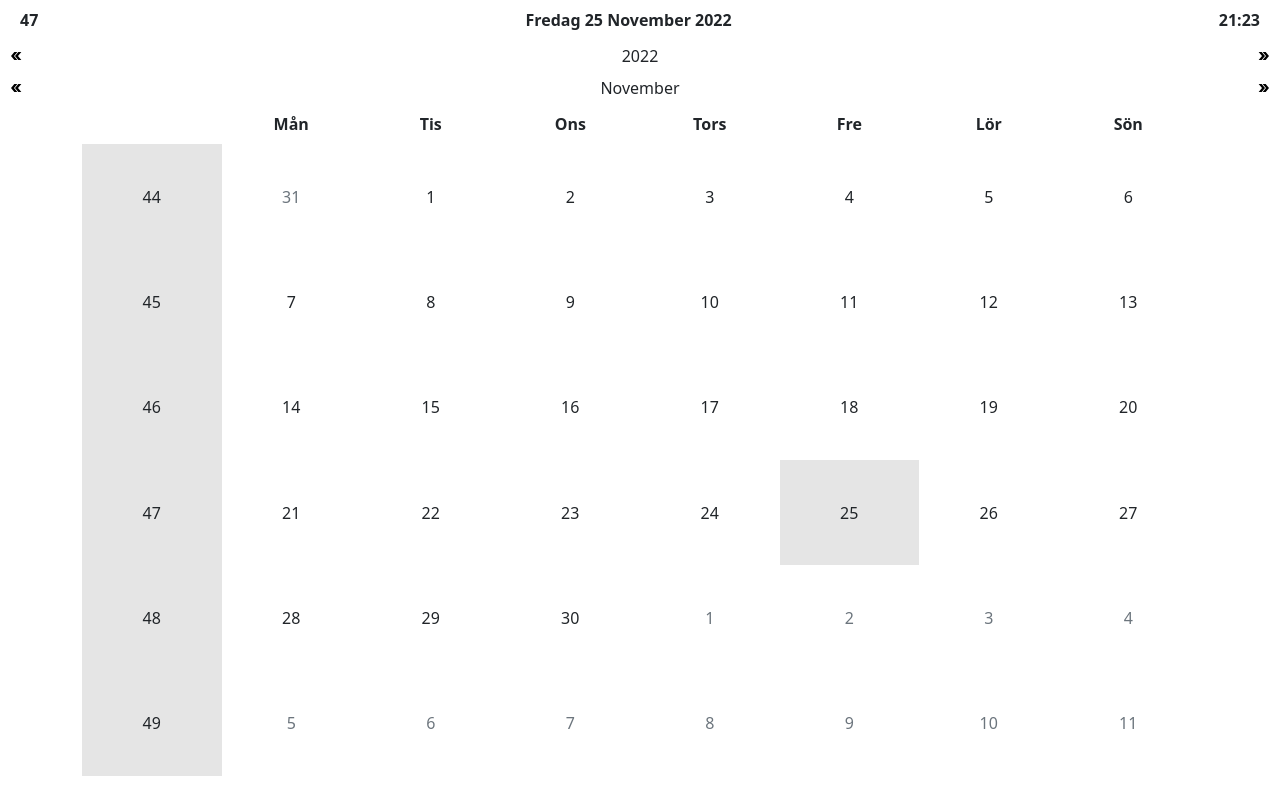
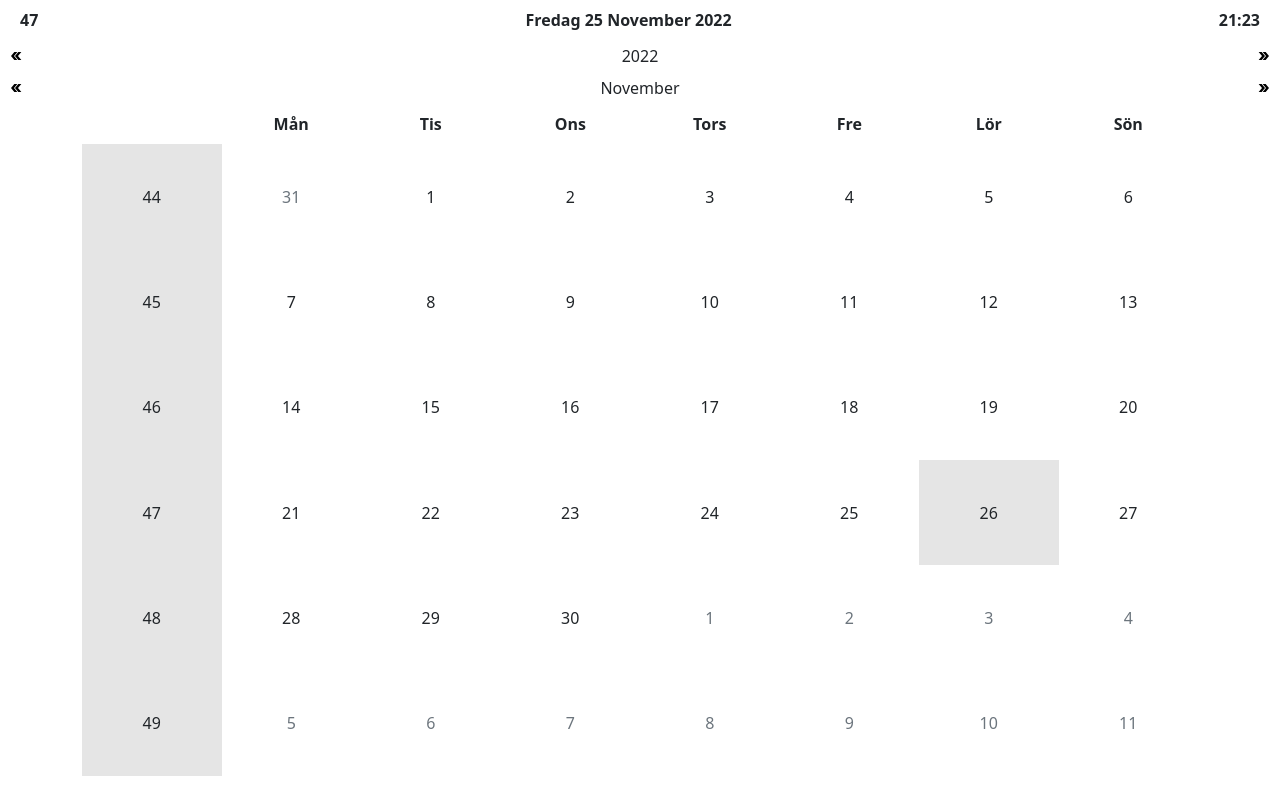
Before and after one commit to artur-berlikowski/calendar, a React (Vite) app: page / in a window 1280 px wide. Built offline with nearby package versions, Linux system fonts and the light colour scheme.

Commit message:
Each individual cell is a component.

```diff
--- /dev/null
+++ b/src/components/Cell.jsx
@@ -0,0 +1,14 @@
+const Cell = (props) => {
+  let { id, year, month, week, day, mute, highlight, isWeek } = props
+  return (
+    <td
+      id={id}
+      className={`border-0 text-center align-middle ${mute ? 'text-muted' : ''}`}
+      style={{ height: '15,83%', background: `${highlight ? 'rgba(0,0,0,0.1)' : ''}`, cursor: 'pointer' }}
+    >
+      {!isWeek ? day : week}
+    </td>
+  )
+}
+
+export default Cell
--- a/src/components/DatePicker.jsx
+++ b/src/components/DatePicker.jsx
@@ -47,63 +47,91 @@ const DatePicker = (props) => {
   }
 
   const handleMonthBack = () => {
-    if (selection.year > 1970) {
-      if (selection.month > 0) {
-        setSelection({
-          ...selection,
-          month: selection.month - 1
-        })
+    let year = selection.year
+    let month = selection.month
+    let week = selection.week
+    let day = selection.day
+
+    if (year >= 1970) {
+      let lastDayOfLastMonth = new Date(year, month, 0).getDate()
+      if (month > 0) {
+        month--
       } else {
-        setSelection({
-          ...selection,
-          year: selection.year - 1,
-          month: 11
-        })
+        year--
+        month = 11
       }
+      week = getWeekByDate(new Date(year, month, lastDayOfLastMonth))
+
+      setSelection({
+        ...selection,
+        year: year,
+        month: month,
+        week: week,
+        day: lastDayOfLastMonth
+      })
     }
   }
 
   const handleMonthNext = () => {
-    if (selection.month < 11) {
+    let year = selection.year
+    let month = selection.month
+    let week = selection.week
+    let day = selection.day
+
+    if (year > 1970) {
+      if (month < 11) {
+        month++
+      } else {
+        year++
+        month = 0
+      }
+      week = getWeekByDate(new Date(year, month, 1))
+      day = 1
+
       setSelection({
         ...selection,
-        month: selection.month + 1
-      })
-    } else {
-      setSelection({
-        ...selection,
-        year: selection.year + 1,
-        month: 0
+        year: year,
+        month: month,
+        week: week,
+        day: day
       })
     }
   }
 
   const generateDatesArray = async (year, month) => {
-    let daysInCurrentMonth = new Date(month === 12 ? year + 1 : year, month === 12 ? 1 : month + 1, 0).getDate()
-    let daysInLastMonth = new Date(month === 0 ? year - 1 : year, month === 0 ? 12 : month, 0).getDate()
-    let startsOn = new Date(year, month, 1).getDay()
+    console.log(year, month, selection.week, selection.day)
+    let daysInCurrentMonth = new Date(month === 11 ? year + 1 : year, month === 11 ? 0 : month + 1, 0).getDate()
+    let daysInLastMonth = new Date(year, month, 0).getDate()
+    let startsOn = new Date(year, month, 0).getDay()
     let rows = []
     let count = 0
 
     for (let row = 0; row < 6; row++) {
-      let notStarted = count < startsOn - 1
+      let notStarted = count < startsOn
       let lastMonth = month === 0 ? 11 : month - 1
       let newRow = [{
-        value: getWeekByDate(new Date(notStarted && lastMonth === 11 ? year - 1 : year, notStarted ? lastMonth : month, notStarted ? daysInLastMonth - (startsOn - 2) : count + 1)),
+        year: selection.year,
+        month: selection.month,
+        week: getWeekByDate(new Date(notStarted && lastMonth === 11 ? year - 1 : year, notStarted ? lastMonth : month, notStarted ? daysInLastMonth - (startsOn - 2) : count + 1)),
+        day: selection.day,
         isWeek: true,
         isLast: false,
         isNext: false
       }]
 
       for (let col = 0; col < 7; col++) {
-        let nextMonth = count - daysInCurrentMonth - (startsOn - 2) > 0
-        let dayInNextMonth = count - daysInCurrentMonth - (startsOn - 2)
-        let isLast = count < startsOn - 1
+        let dayInNextMonth = count - (daysInCurrentMonth - 1) - startsOn
+        let isLast = count < startsOn
+        let isNext = count > startsOn + daysInCurrentMonth - 1
+        let day = isLast ? (daysInLastMonth - (startsOn - count)) + 1 : isNext ? dayInNextMonth : (count - startsOn) + 1
         newRow.push({
-          value: isLast ? daysInLastMonth - (startsOn - 2 - count) : nextMonth ? dayInNextMonth : count - (startsOn - 2),
+          year: year,
+          month: month,
+          week: getWeekByDate(new Date(year, month, day)),
+          day: day,
           isWeek: false,
           isLast: isLast,
-          isNext: nextMonth
+          isNext: isNext
         })
         count++
       }
@@ -113,10 +141,10 @@ const DatePicker = (props) => {
   }
 
   const getWeekByDate = (date) => {
-    let start = new Date(date.getFullYear(), 0, 1)
-    let days = Math.floor((date - start) / (24 * 60 * 60 * 1000))
-
-    return Math.ceil(days / 7)
+    var dayNum = date.getUTCDay() || 7;
+    date.setUTCDate(date.getUTCDate() + 4 - dayNum);
+    var yearStart = new Date(Date.UTC(date.getUTCFullYear(), 0, 1));
+    return Math.ceil((((date - yearStart) / 86400000) + 1) / 7)
   }
 
   return (
--- a/src/components/Dates.jsx
+++ b/src/components/Dates.jsx
@@ -2,6 +2,9 @@
 import {
   Table
 } from 'react-bootstrap'
+
+//Component
+import Cell from './Cell'
 
 const Dates = (props) => {
   let { locale, selection, setSelection, data } = props
@@ -59,26 +62,19 @@ const Dates = (props) => {
             return (
               <tr key={rowIndex}>
                 {
-                  row.map((entry, colIndex) => {
-                    return (
-                      <td
-                        id={`${(entry.isLast ? 'last_' : '') + (entry.isNext ? 'next_' : '') + (!entry.isLast && !entry.isNext ? 'current_' : '') + entry.value}`}
-                        className={`
-                          border-0
-                            text-center
-                            align-middle
-                            ${entry.isLast || entry.isNext ? 'text-muted' : ''}
-                            `}
-                        style={{
-                          height: '15,83%',
-                          background: `${entry.isWeek ? 'rgba(0,0,0,0.1)' : !entry.isLast && !entry.isNext && entry.value === selection.day ? 'rgba(0,0,0,0.1)' : ''}`,
-                          cursor: 'pointer'
-                        }}
-                        key={colIndex}
-                        onClick={handleMakeSelection}
-                      >
-                        {entry.value}
-                      </td>)
+                  row.map((entry, index) => {
+                    let year = entry.year
+                    let month = entry.month
+                    let week = entry.week
+                    let day = entry.day
+                    let isWeek = entry.isWeek
+                    let isLast = entry.isLast
+                    let isNext = entry.isNext
+                    let id = (isLast ? 'last_' : '') + (isNext ? 'next_' : '') + (!isLast && !isNext ? 'current_' : '') + day
+                    let mute = isLast || isNext
+                    let highlight = isWeek || !isLast && !isNext && day === selection.day + 1
+
+                    return <Cell key={index} {...{ id, year, month, week, day, mute, highlight, isWeek }} />
                   })
                 }
               </tr>
```
Also changed, not shown: src/components/Date.jsx (deleted, +0 -14 lines).
